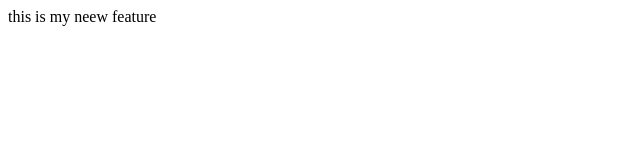
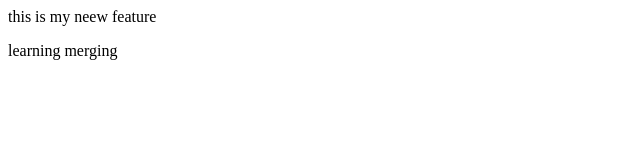
Before and after one commit to vykhushi/localRepo, a plain HTML site: page index.html in a window 1280 px wide. Shown: the whole page, without its empty margins (0-640 px from the left). Drawn offline with Linux system fonts and the light colour scheme.

Commit message:
merging practice

```diff
--- a/index.html
+++ b/index.html
@@ -1,3 +1,6 @@
 <p>
     this is my neew feature
 </p>
+<p>
+    learning merging
+</p>
```
